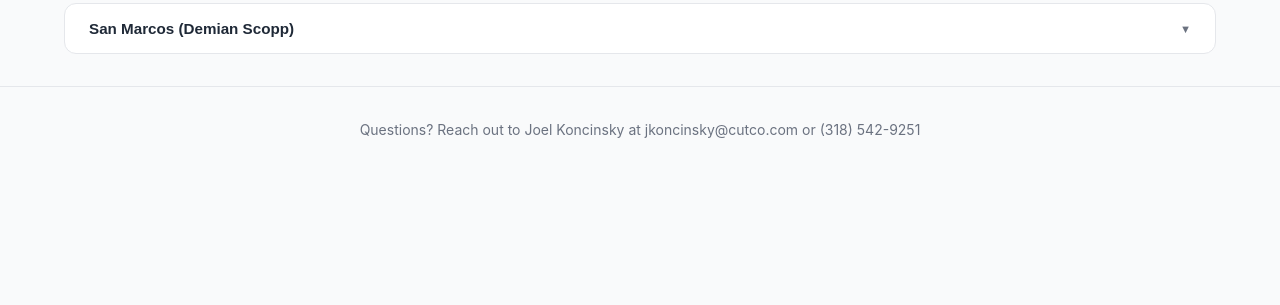
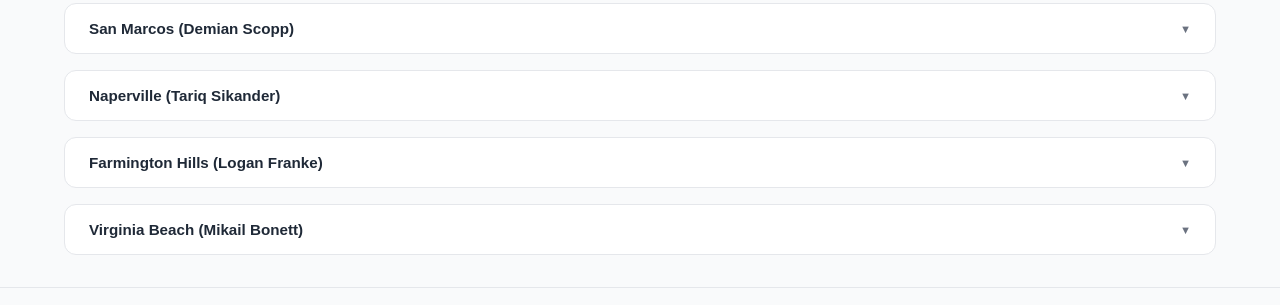
Before and after one commit to vmcdigital/vmc-meta-diy-dashboard, a Next.js app: page /ad-results in a window 1280 px wide. Shown: the part 1671-1976 px from the top of the page. Before the commit the page ends 1843 px from the top, so only its background shows below. Built offline with nearby package versions, Linux system fonts and the light colour scheme.

Commit message:
Add Naperville, Farmington Hills, and Virginia Beach territory dashboards

```diff
--- a/data/dashboards.ts
+++ b/data/dashboards.ts
@@ -39,4 +39,31 @@ export const TERRITORY_DASHBOARDS: TerritoryGroup[] = [
       },
     ],
   },
+  {
+    territory: 'Naperville (Tariq Sikander)',
+    dashboards: [
+      {
+        name: 'Naperville (Tariq Sikander)',
+        embedUrl: 'https://app.databox.com/datawall/a71571ff8af2738bfa328de0e491dc3adf5a846a9995fb?i',
+      },
+      ],
+  },
+  {
+    territory: 'Farmington Hills (Logan Franke)',
+    dashboards: [
+      {
+        name: 'Farmington Hills (Logan Franke)',
+        embedUrl: 'https://app.databox.com/datawall/4148b2ebb0179e08fad27cd719e8c9d53efa9546a9996c2?i',
+      },
+      ],
+  },
+  {
+    territory: 'Virginia Beach (Mikail Bonett)',
+    dashboards: [
+      {
+        name: 'Virginia Beach (Mikail Bonett)',
+        embedUrl: 'https://app.databox.com/datawall/57f1a812ad5d0001549d8a2f50b551b44d2fb146a9996f2?i',
+      },
+      ],
+  },
 ];
```
